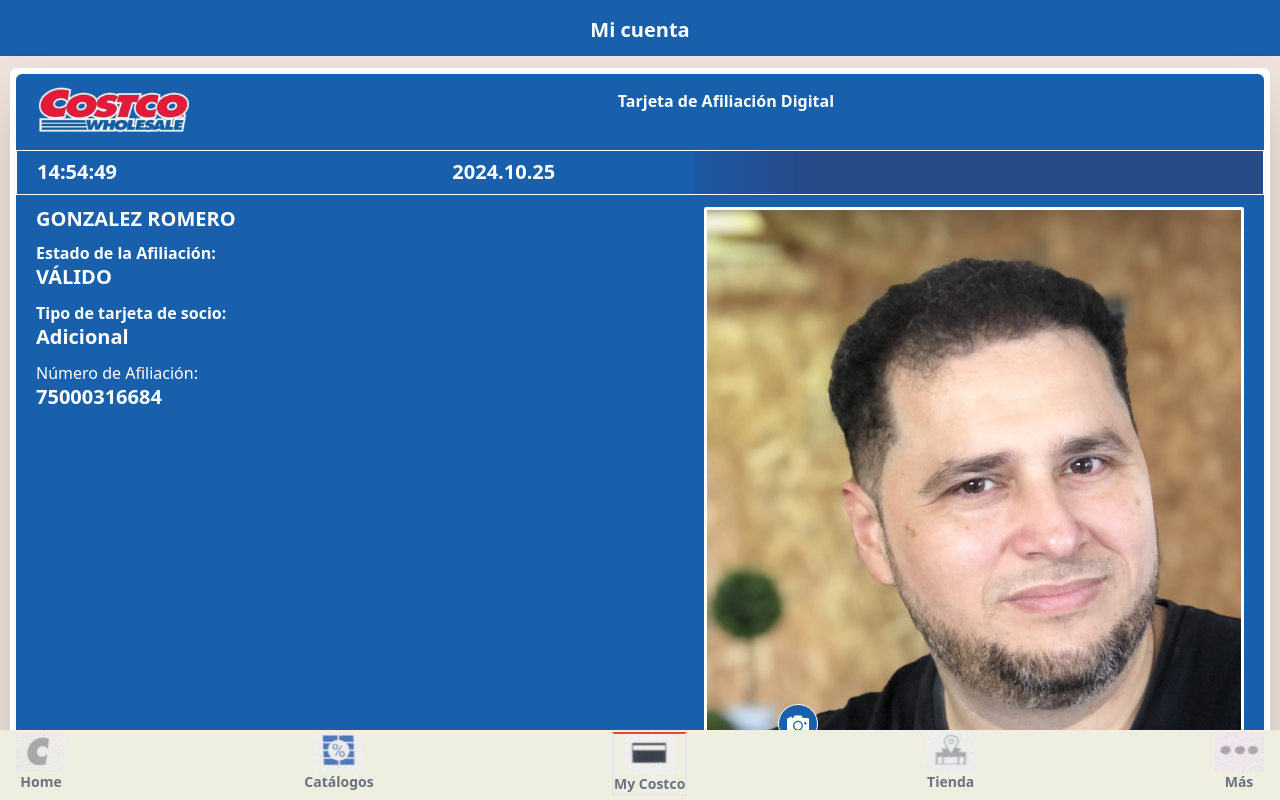
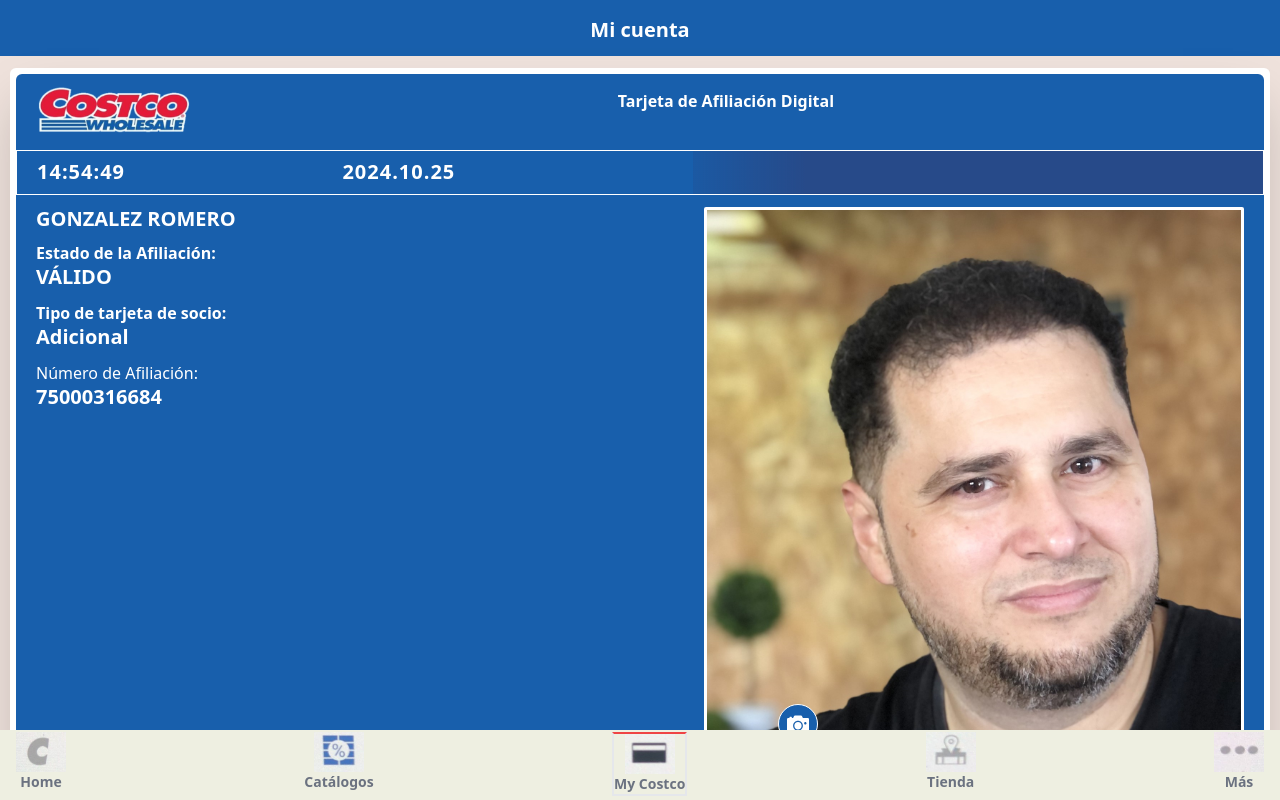
Before and after one commit to Luis1Gonzalez/costo, a React (Vite) app: page / in a window 1280 px wide. Shown: the top 800 px of the page. Built offline with nearby package versions, Linux system fonts and the light colour scheme.

Commit message:
footer fixed

```diff
--- a/src/components/CardSup.jsx
+++ b/src/components/CardSup.jsx
@@ -48,10 +48,10 @@ const CardSup = () => {
       </div>
 
       <div className='w-[100%] flex items-center gap-5'>
-      <div className="text-xl font-bold z-10 w-1/3">
+      <div className="text-xl font-bold z-10 w-[23%] tracking-wider">
         {formatTime(currentTime)}
       </div>
-      <div className="text-xl font-bold z-10 w-2/3">
+      <div className="text-xl font-bold z-10 w-2/3 tracking-wider px-2">
         {formatDate(currentTime)}
       </div>
       </div>
```
